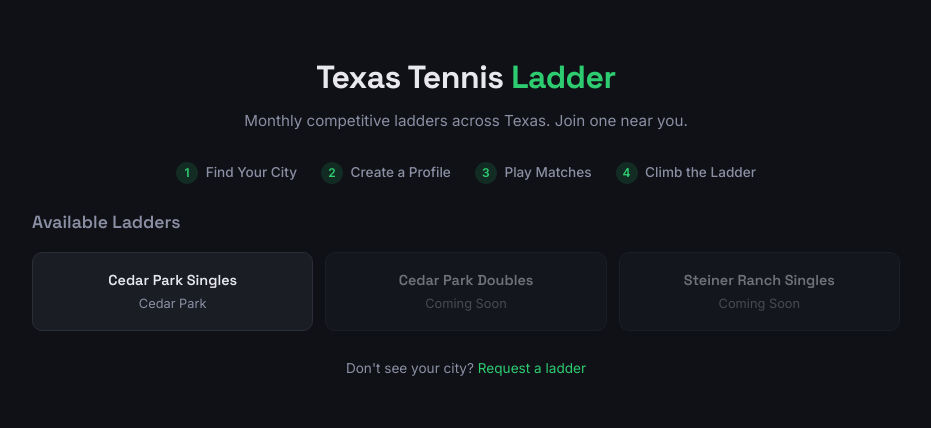
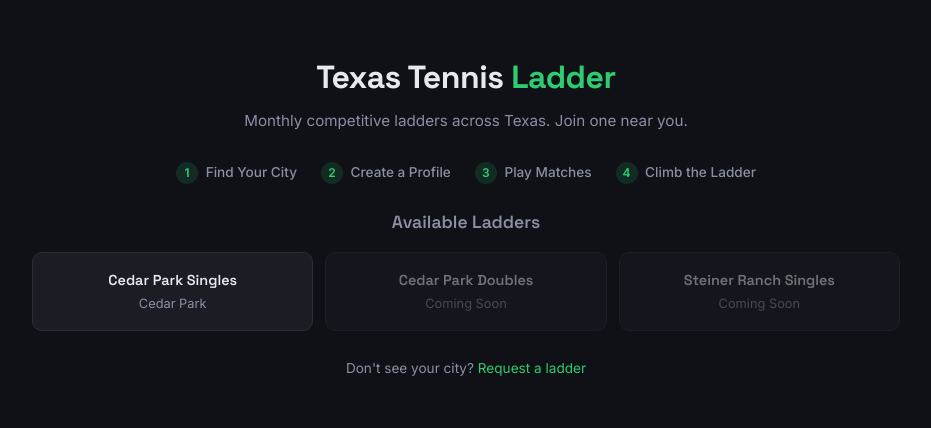
Before and after one commit to kaplanae/rallyrung, a Flask app: page / in a window 1280 px wide. Shown: the part 72-500 px from the top of the page, without its empty margins (174-1105 px from the left). Run offline with Flask 3, Linux system fonts and the light colour scheme; data comes from the database, SQL or seed files in the repository; some libraries are stand-ins or nearby versions.

Commit message:
Center Available Ladders heading
Co-Authored-By: Claude Opus 4.6 <noreply@anthropic.com>

```diff
--- a/templates/hub_index.html
+++ b/templates/hub_index.html
@@ -14,7 +14,7 @@
     <div class="hub-step"><span class="hub-step-num">4</span> Climb the Ladder</div>
 </div>
 
-<h2 class="section-title">Available Ladders</h2>
+<h2 class="section-title" style="text-align: center;">Available Ladders</h2>
 
 <div class="hub-ladder-grid">
     {% for l in ladders %}
```
